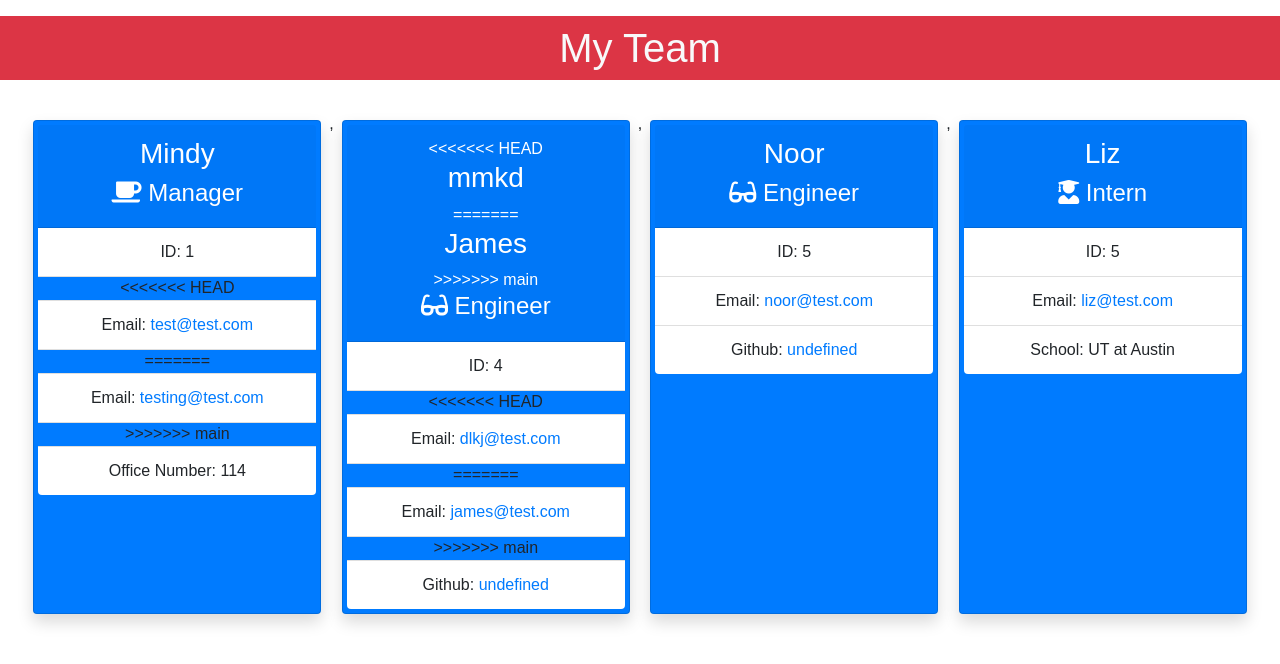
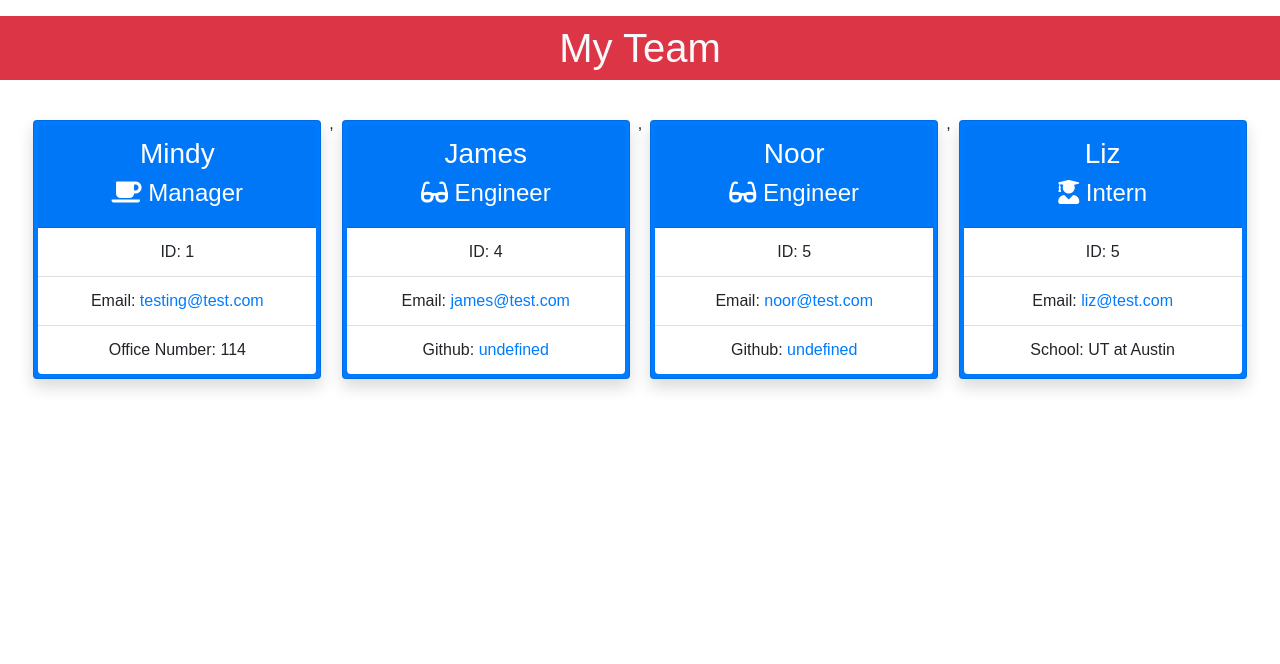
Before and after one commit to Mindydiane/bosses, a website: page dist/index.html in a window 1280 px wide. Drawn offline with nearby package versions, Linux system fonts and the light colour scheme.

Commit message:
update to be same as main

```diff
--- a/dist/index.html
+++ b/dist/index.html
@@ -27,31 +27,19 @@
         </div>
         <ul class="list-group list-group-flush">
             <li class="list-group-item">ID: 1</li>
-<<<<<<< HEAD
-            <li class="list-group-item">Email: <a href="mailto:test@test.com">test@test.com</a></li>
-=======
             <li class="list-group-item">Email: <a href="mailto:testing@test.com">testing@test.com</a></li>
->>>>>>> main
             <li class="list-group-item">Office Number: 114</li>
         </ul>
     </div>
 ,
   <div class="card bg-primary shadow p-1 mx-2 my-2" style="width: 18rem;">
       <div class="card-header text-white">
-<<<<<<< HEAD
-          <h3>mmkd</h3>
-=======
           <h3>James</h3>
->>>>>>> main
           <h4><i class="fas fa-glasses"></i>  Engineer</h4>
       </div>
       <ul class="list-group list-group-flush">
           <li class="list-group-item">ID: 4</li>
-<<<<<<< HEAD
-          <li class="list-group-item">Email: <a href="mailto:dlkj@test.com">dlkj@test.com</a></li>
-=======
           <li class="list-group-item">Email: <a href="mailto:james@test.com">james@test.com</a></li>
->>>>>>> main
           <li class="list-group-item">Github: <a href="https://github.com/undefined">undefined</a></li>
       </ul>
   </div>
```
